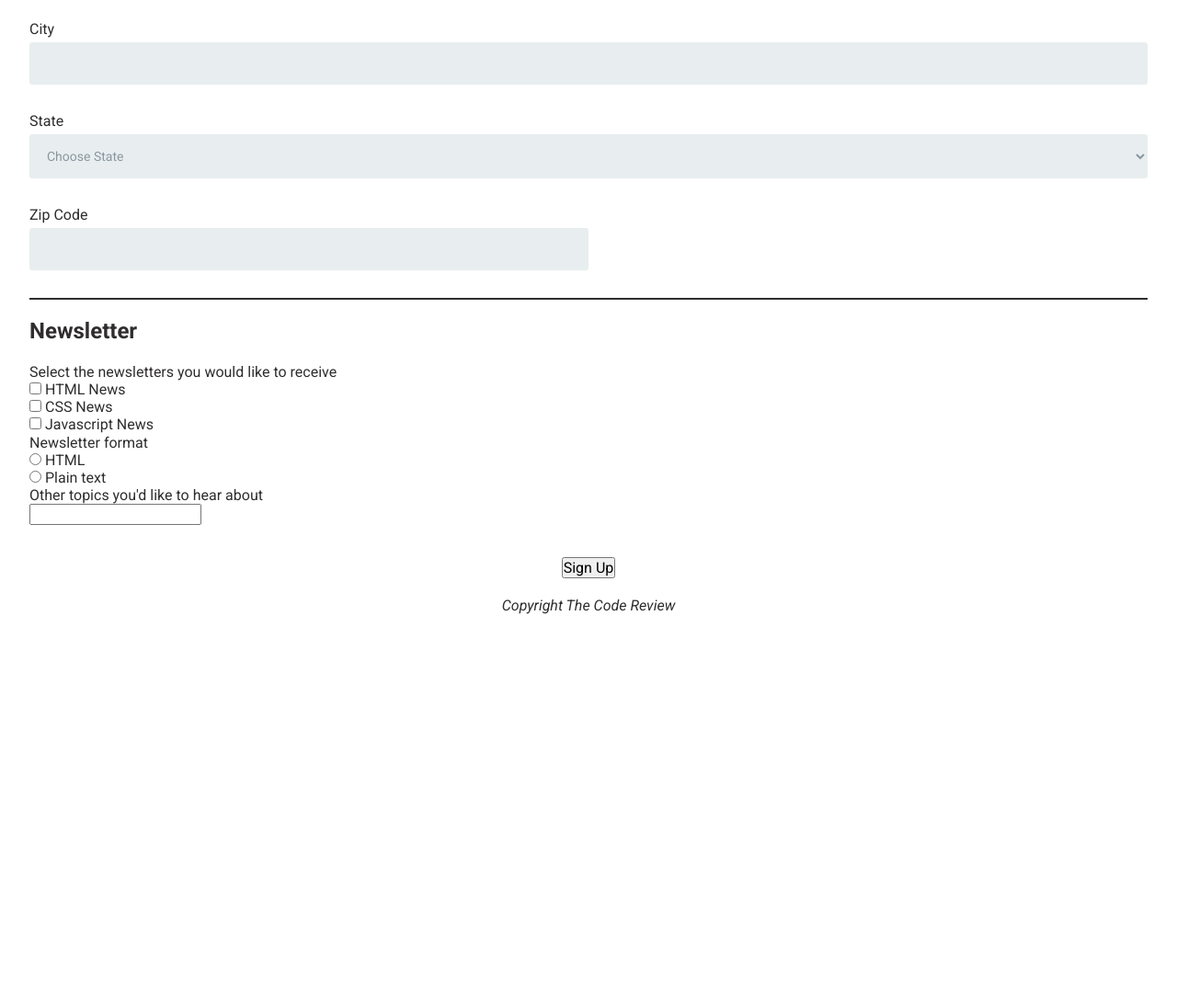
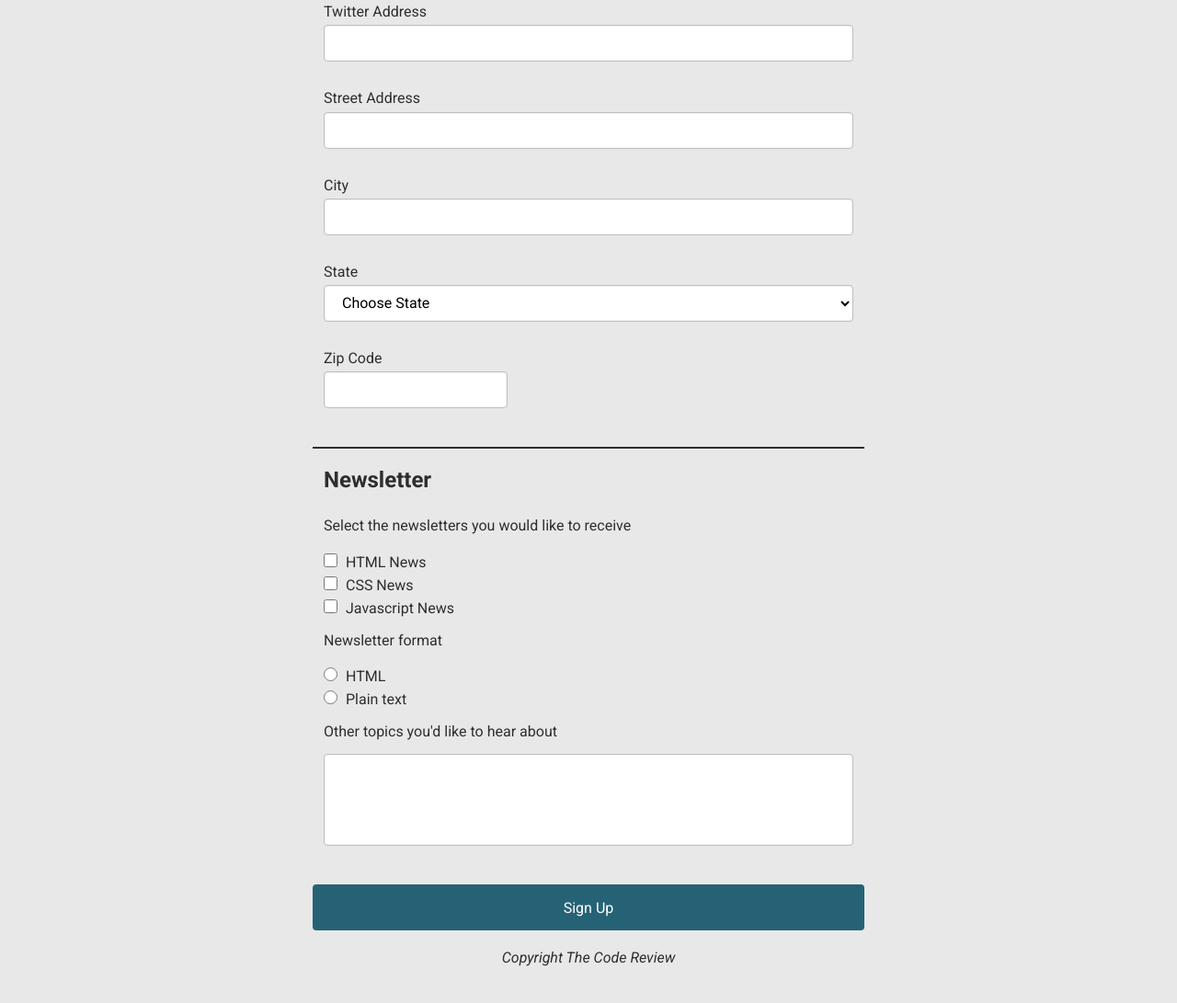
Before and after one commit to nickgsmith/P3_OnlineRegistration, a plain HTML site: page index.html in a window 1280 px wide. Shown: the part 650-1741 px from the top of the page at 92% size. Before the commit the page ends 1319 px from the top, so only its background shows below. Drawn offline with Linux system fonts and the light colour scheme.

Commit message:
Project Submission

```diff
--- a/css/style.css
+++ b/css/style.css
@@ -12,8 +12,8 @@ GENERAL
 }
 
 .wrapper-main {
-  max-width: 1366px;
   color: #2f2d2d;
+  background-color: #e8e8e8;
 }
 
 header {
@@ -27,6 +27,15 @@ footer {
 h2 {
   padding: 20px 0 20px 0;
 }
+
+
+.italic {
+  font-style: italic;
+}
+
+/*****************
+HEADER
+******************/
 
 .wrapper-header-title {
   text-transform: uppercase;
@@ -46,6 +55,7 @@ h2 {
 
 .wrapper-header-text {
     width: 95%;
+  max-width: 456px;
 }
 
 hr[id="thick"] {
@@ -57,21 +67,31 @@ hr[id="thick"] {
   border: 1px solid;
 }
 
+/*****************
+MAIN BODY
+******************/
+
 .wrapper-content {
   text-align: left;
   width: 95%;
+  max-width: 456px;
 }
 
-/*****************
-HEADER
-******************/
+legend {
+  margin: 0;
+  padding: 20px 0;
+  font-weight: bold;
+  font-size: 24px;
+}
 
+.wrapper-content {
+  text-align: left;
+}
 
-/*****************
-MAIN BODY
-******************/
 input[id="zip"] {
   margin-bottom:35px;
+  width:50%;
+  max-width: 200px;
 }
 
 input[id="other-topics"] {
@@ -81,19 +101,21 @@ input[id="other-topics"] {
 input[type="text"],
 input[type="email"],
 input[type="tel"],
+input[type="date"],
+input[type="url"],
 textarea,
 select {
-  background: rgba(17, 45, 54,0.1);
-  border: thin rgba(17, 45, 54);
-  border-radius: 3px;
-  font-size: 14px;
-  padding: 15px;
+  border: 1px solid #C0C0BA;
+  border-radius: 4px;
+  font-size: 16px;
+  height: 40px;
+  margin: 0;
+  outline: 0;
   width: 100%;
-  background-color: #e8eeef;
-  color: #8a97a0;
-  box-shadow: 0 1px 0 rgba(0,0,0,0.01);
+  padding: 4px 15px 4px 15px;
+  box-shadow: inset 0px 0px 2px rgba(0, 0, 0, 0.17);
   margin-bottom: 30px;
-  outline: 0;
+  background: white;
 }
 
 form[id="contact-information"] label {
@@ -101,28 +123,75 @@ form[id="contact-information"] label {
   margin-bottom: 5px;
 }
 
-input[id="zip"] {
-  width:50%;
+.newsletter p {
+  margin: 15px 0;
+}
+
+.newsletter input {
+  margin: 5px 0;
+  font-size: 16px;
+  width:15px;
+  height: 15px;
+  color: white;
+}
+
+.newsletter label {
+  padding-left: 5px;
+}
+
+::-webkit-input-placeholder {
+ font-size: 14px;
+ text-align: right;
+ font-style: italic;
+}
+
+textarea {
+  resize:none;
+  height: 100px;
+  }
+
+  input[type='text']:focus,
+  input[type="email"]:focus,
+  input[type="tel"]:focus,
+  input[type="date"]:focus,
+  input[type="url"]:focus,
+  textarea:focus,
+  select:focus {
+  text-align:left;
+  box-shadow: 0px 5px 5px rgba(0, 0, 0, 0.17);
+  background: rgba(17, 45, 54, .4);
+  color: white;
+  font-weight: bold;
+  transition: .3s ease;
+  }
+
+  input:focus::-webkit-input-placeholder {
+    opacity: 0;
+}
+
+fieldset {
+  border: 0;
 }
 
 /*****************
 FOOTER
 ******************/
 
+footer {
+  width: 95%;
+  max-width: 456px;
+  padding-bottom: 40px
+}
+
 button {
   margin-bottom: 20px;
+  width: 100%;
+  height: 50px;
+  background: rgb(38, 98, 117);
+  color: white;
+  border: none;
+  border-radius: 4px;
 }
-
-
-.italic {
-  font-style: italic;
-}
-
-input[placeholder] {
-  font-style: italic;
-  text-align: right;
-}
-
 
 /*** Clearfix ***/
 
@@ -132,9 +201,23 @@ input[placeholder] {
   clear:both;
 }
 
+.newsletter p:first-of-type {
+  margin-top: 0;
+}
+
 /*****************************
 RESPONSIVE SECTION
 ******************************/
 
 @media (min-width: 760px) {
+
+  .wrapper-header-text,
+  .wrapper-content,
+  footer {
+    width: 60%;
+      max-width: 600px;
+  }
+
+
+
 }
--- a/index.html
+++ b/index.html
@@ -34,13 +34,18 @@
 		<div class="wrapper-content">
 
 			<form id="contact-information">
-				<legend><h2>Contact Information</h2></legend>
+				<fieldset>
+					<legend>Contact Information</legend>
 					<label for="name">Full Name</label>
-          <input type="text" id="name" name="user_name" placeholder="Required">
+					<input type="text" id="name" name="user_name" placeholder="Required" pattern=".{5,}">
 					<label for="mail">Email Address</label>
 					<input type="email" id="mail" name="user_email" placeholder="Required">
+					<label for="dob">Date of Birth</label>
+					<input type="date" id="dob" name="user_dob">
 					<label for="phone">Phone Number</label>
 					<input type="tel" id="phone" name="user_phone">
+					<label for="twitter">Twitter Address</label>
+					<input type="url" id="twitter" name="user_twitter">
 					<label for="address">Street Address</label>
 					<input type="text" id="address" name="user_address">
 					<label for="city">City</label>
@@ -59,29 +64,33 @@
 					</select>
 					<label for="zip">Zip Code</label>
 					<input type="text" id="zip" name="user_zip">
+				</fieldset>
 			</form>
-
 
 			<hr class="hr-thin">
 
-			<form class="Newsletter">
-				<legend><h2>Newsletter</h2></legend>
+			<form class="newsletter">
+				<fieldset>
+					<legend>Newsletter</legend>
 					<p>Select the newsletters you would like to receive</p>
 					<input type="checkbox" id="html-news" value="html-news" name="newsletter_type">
-					<label for="html-news">HTML News</label><br>
+					<label for="html-news">HTML News</label>
+					<br>
 					<input type="checkbox" id="css-news" value="css-news" name="newsletter_type">
-					<label for="css-news">CSS News</label><br>
+					<label for="css-news">CSS News</label>
+					<br>
 					<input type="checkbox" id="js-news" value="js-news" name="newsletter_type">
 					<label for="js-news">Javascript News</label>
 					<p>Newsletter format</p>
 					<input type="radio" id="html-format" value="html-format" name="newsletter_format">
-					<label for="html-format">HTML</label><br>
+					<label for="html-format">HTML</label>
+					<br>
 					<input type="radio" id="plain-format" value="plain-format" name="newsletter_format">
 					<label for="plain-format">Plain text</label>
 					<p>Other topics you'd like to hear about</p>
-					<input type="textarea" id="other-topics" name="other_topics">
+					<textarea id="other-topics" name="other_topics"></textarea>
+				</fieldset>
 			</form>
-
 
 		</div>
 
```
Lines whose indentation alone changed are shown as unchanged.
